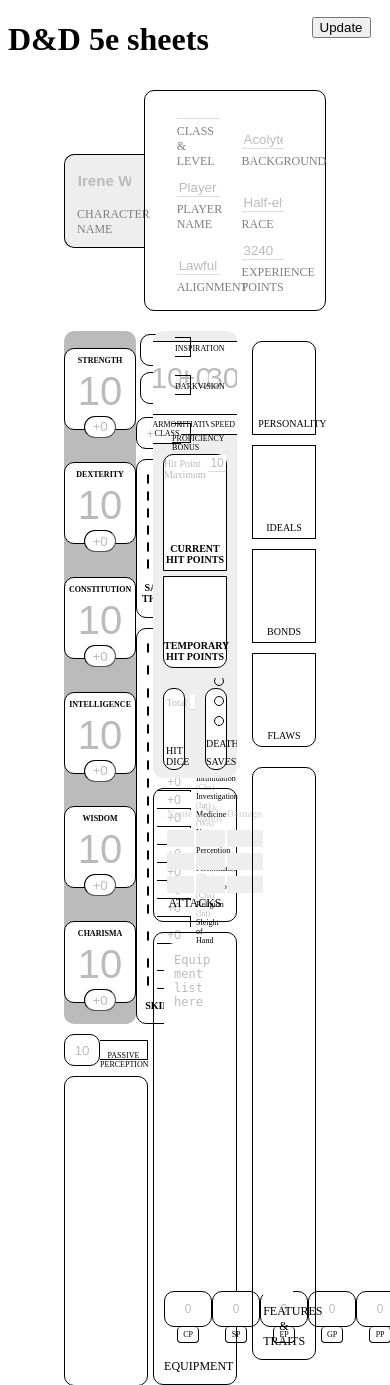
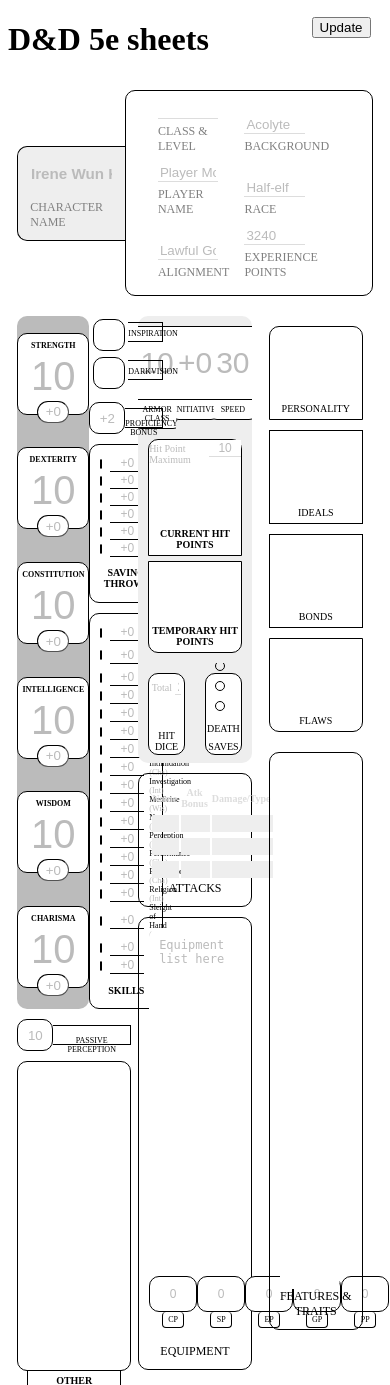
Before and after one commit to brouberol/5esheets, a Flask app: template 5esheets/templates/sheet.html in a window 390 px wide; the page is wider, and only the part inside the window is pictured. Shown: the top 1385 px of that part. Run offline with Flask 3, Linux system fonts and the light colour scheme; the template is opened without the code that fills it, so the values that code supplies are empty.

Commit message:
Nicer display on ipad

```diff
--- a/5esheets/static/css/style.css
+++ b/5esheets/static/css/style.css
@@ -60,6 +60,12 @@ section.attributes > div:nth-child(2){
   }
   section.attributes > div:nth-child(2){
     width: 65%;
+  }
+}
+
+@media screen and (max-width: 1000px) {
+  form.charsheet {
+    width: 95%;
   }
 }
 
```
